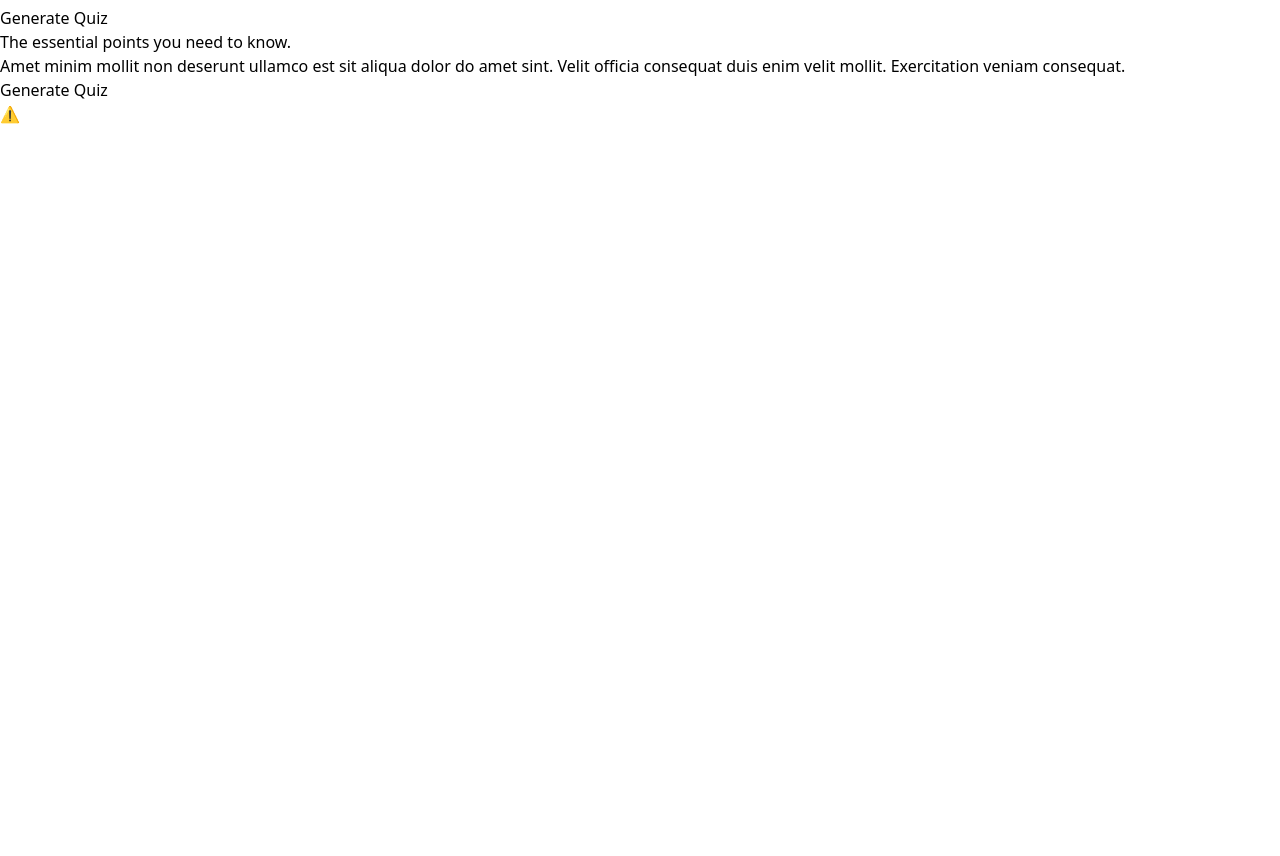
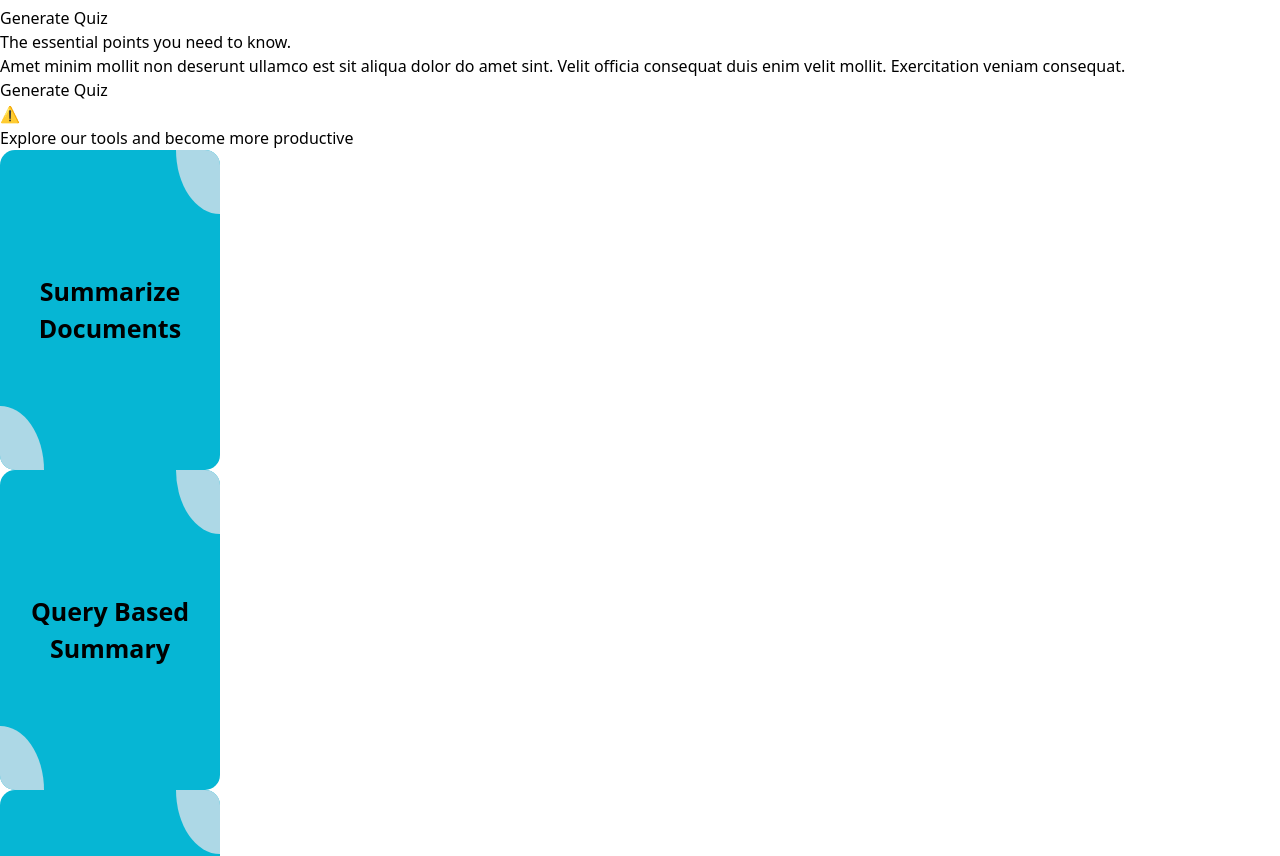
Before and after one commit to CTZNpk/PocketDoc, a React (Vite) app in the folder frontend/: page / in a window 1280 px wide. Shown: the part 780-1636 px from the top of the page. Before the commit the page ends 906 px from the top, so only its background shows below. Built offline with nearby package versions, Linux system fonts and the light colour scheme; no server answers; grey boxes are pictures that could not be loaded.

Commit message:
Incomplete Cards

```diff
--- a/frontend/package.json
+++ b/frontend/package.json
@@ -17,7 +17,8 @@
     "react-dom": "^18.3.1",
     "react-redux": "^9.1.2",
     "react-router": "^7.0.1",
-    "react-router-dom": "^7.0.1"
+    "react-router-dom": "^7.0.1",
+    "styled-components": "^6.1.13"
   },
   "devDependencies": {
     "@eslint/js": "^9.13.0",
--- a/frontend/src/components/Homepage.jsx
+++ b/frontend/src/components/Homepage.jsx
@@ -1,15 +1,14 @@
 import React from "react";
 import { useEffect, useRef } from "react";
-
+import styled from 'styled-components';
 
 export default function Homepage() {
   return (
     <div className="bg-black text-white ">
       <IntroScreen />
       <SummarizeDocuments />
+      <GenerateQuiz />
       <MultipleSelection />
-      <section className="min-h-screen"></section>
-
     </div>
   );
 }
@@ -170,7 +169,7 @@ function SummarizeDocuments() {
   );
 };
 
-function MultipleSelection() {
+function GenerateQuiz() {
   useEffect(() => {
     const script = document.createElement('script');
     script.src = "https://unpkg.com/@lottiefiles/lottie-player@2.0.8/dist/lottie-player.js";
@@ -223,3 +222,88 @@ function MultipleSelection() {
     </section>
   );
 }
+
+function MultipleSelection() {
+  return (
+    <section className="min-h-[75vh]">
+      <div className="flex bg-cyan-600 my-[20vh] min-h-[15vh] items-center justify-center">
+        <h1 className="text-lg sm:text-xl md:text-2xl lg:text-3xl xl:text-4xl font-bold ">
+          Explore our tools and become more productive
+        </h1>
+
+
+      </div>
+      <div className="flex flex-col-reverse lg:flex-row px-0 mx-auto sm:px-6 lg:px-8 max-w-7xl items-center justify-evenly">
+        <Card text="Summarize Documents" />
+        <Card text="Query Based Summary" />
+        <Card text="Generate Quiz" />
+
+      </div>
+    </section>
+
+  );
+}
+
+
+const Card = ({ text }) => {
+  return (
+    <StyledWrapper>
+      <div className="card ">{text}</div>
+    </StyledWrapper>
+  );
+}
+
+const StyledWrapper = styled.div`
+  .card {
+    position: relative;
+    width: 220px;
+    height: 320px;
+    background: #06b6d4;
+    display: flex;
+    align-items: center;
+    justify-content: center;
+    font-size: 25px;
+    font-weight: bold;
+    border-radius: 15px;
+    text-align:center;
+    cursor: pointer;
+  }
+
+  .card::before,
+  .card::after {
+    position: absolute;
+    content: "";
+    width: 20%;
+    height: 20%;
+    display: flex;
+    align-items: center;
+    justify-content: center;
+    font-size: 25px;
+    font-weight: bold;
+    background-color: lightblue;
+    transition: all 0.5s;
+  }
+
+  .card::before {
+    top: 0;
+    right: 0;
+    border-radius: 0 15px 0 100%;
+  }
+
+  .card::after {
+    bottom: 0;
+    left: 0;
+    border-radius: 0 100%  0 15px;
+  }
+
+  .card:hover::before,
+  .card:hover:after {
+    width: 100%;
+    height: 100%;
+    border-radius: 15px;
+    transition: all 0.5s;
+  }
+
+  .card:hover:after {
+    content: "HELLO";
+  }`;
```
Also changed, not shown: 1 other file (tests, documents, lock files or other folders).
